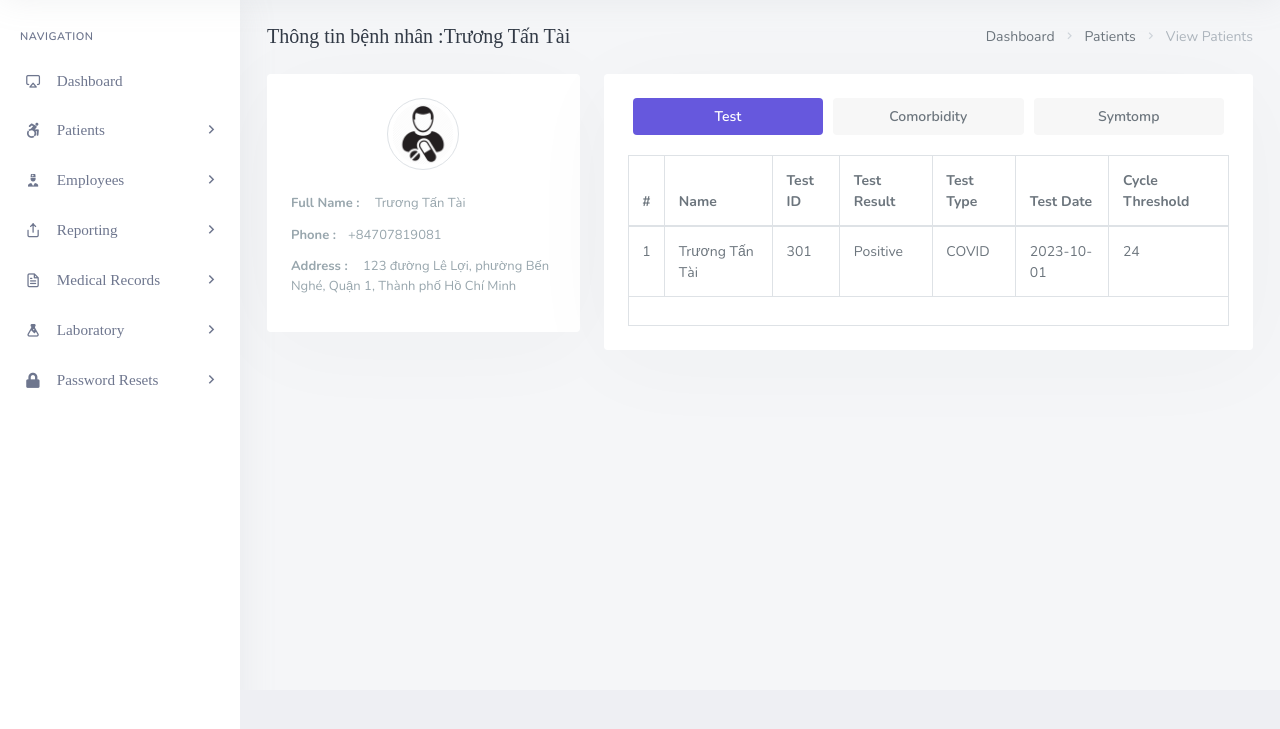
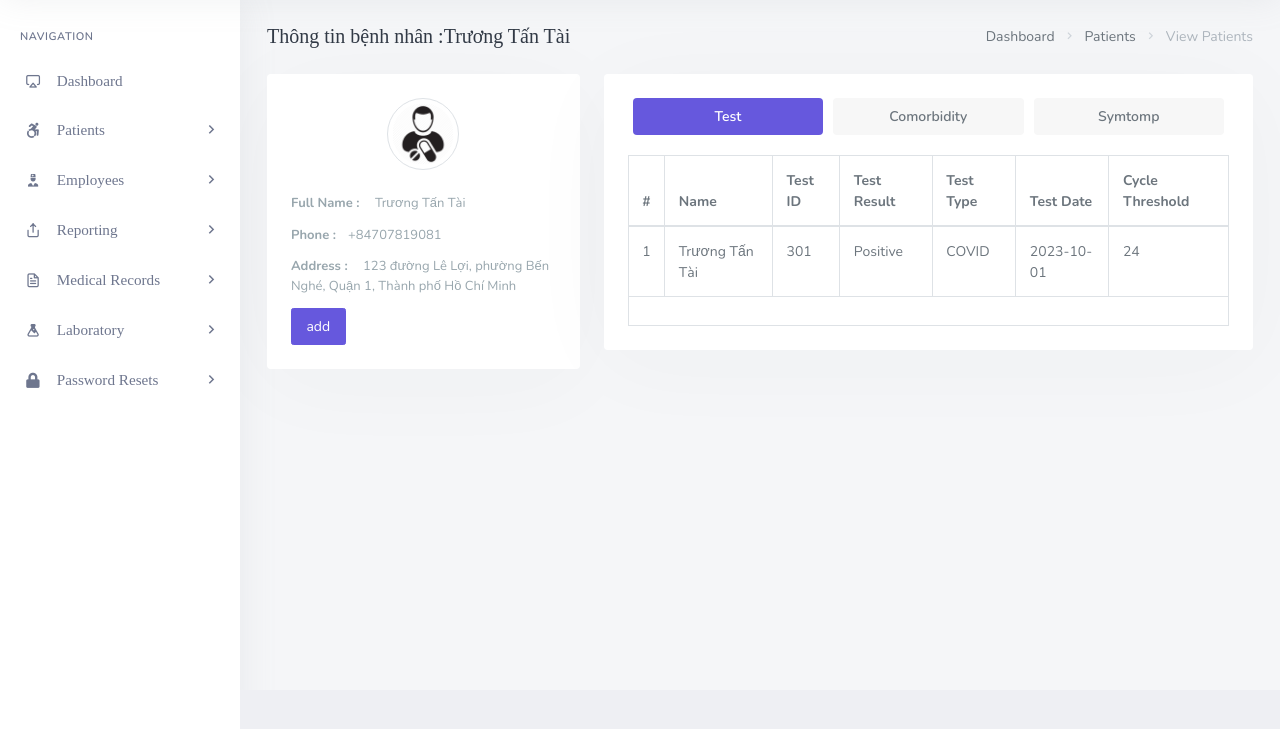
Before and after one commit to F3bz/CSDL, a PHP site: page /backend/admin/his_admin_view_single_patient.php?Patient_ID=1&Identity_Number=3308560 in a window 1280 px wide. Shown: the part 71-800 px from the top of the page. Run offline with PHP 8.4, Linux system fonts and the light colour scheme; a user stored in the database is signed in; data comes from the database, SQL or seed files in the repository; data that the repository does not hold is empty; some web fonts are replaced.

Commit message:
Update his_admin_view_single_patient.php
u

```diff
--- a/Quarantine/quanrantine/backend/admin/his_admin_view_single_patient.php
+++ b/Quarantine/quanrantine/backend/admin/his_admin_view_single_patient.php
@@ -78,7 +78,7 @@
                                         <p class="text-muted mb-2 font-13"><strong>Phone :</strong><span class="ml-2"><?php echo $row->Phone;?></span></p>
                                         <p class="text-muted mb-2 font-13"><strong>Address :</strong> <span class="ml-2"><?php echo $row->Address;?></span></p>
 
-
+                                       <a class="ladda-button btn btn-primary" href="his_admin_register_comorbidity.php">add</a>
 
 
                                     </div>
```
